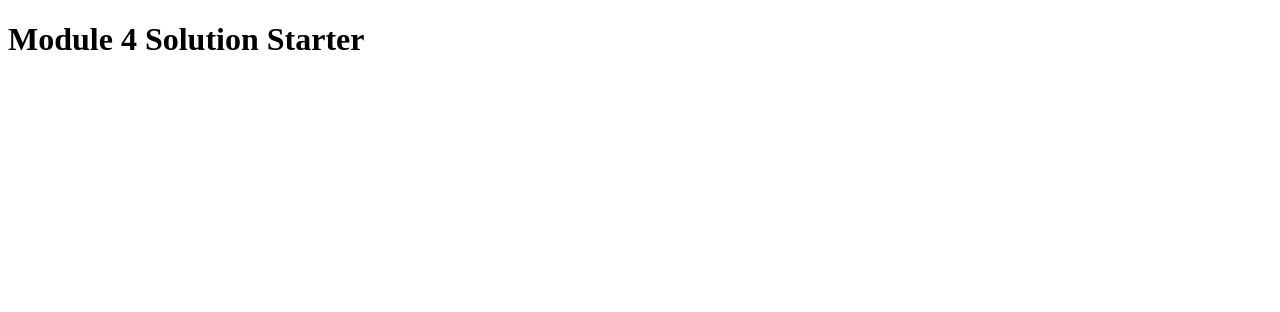
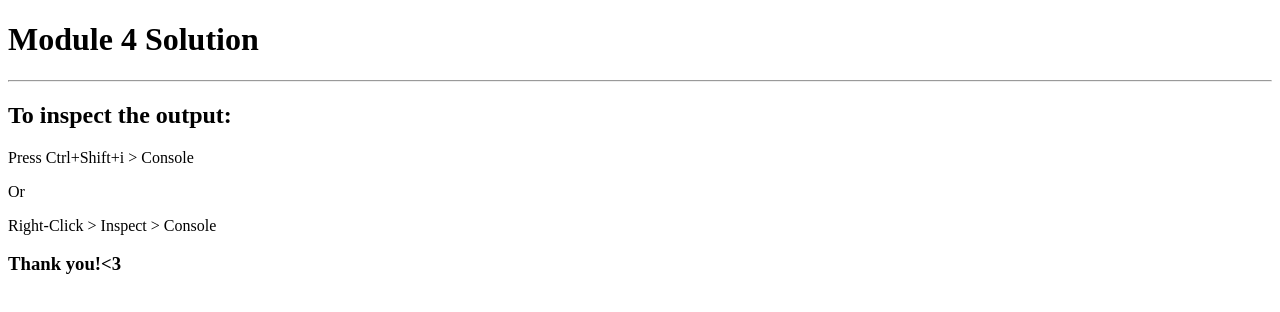
Before and after one commit to T-Naing/mod4_solution, a plain HTML site: page index.html in a window 1280 px wide. Drawn offline with Linux system fonts and the light colour scheme.

Commit message:
Update index.html

```diff
--- a/index.html
+++ b/index.html
@@ -3,11 +3,20 @@
 <head>
   <meta charset="utf-8">
   <title>Module 4 Solution Starter</title>
+  <script>
+    var names = []; // DO NOT REMOVE
+  </script>
   <script src="SpeakHello.js"></script>
   <script src="SpeakGoodBye.js"></script>
   <script src="script.js"></script>
 </head>
 <body>
-  <h1>Module 4 Solution Starter</h1>
+  <h1>Module 4 Solution</h1>
+  <hr>
+<h2>To inspect the output:</h2>
+<p>Press Ctrl+Shift+i > Console </p>
+<p>Or</p>
+<p>Right-Click > Inspect > Console</p>
+<h3>Thank you!<3</h3>
 </body>
 </html>
```
